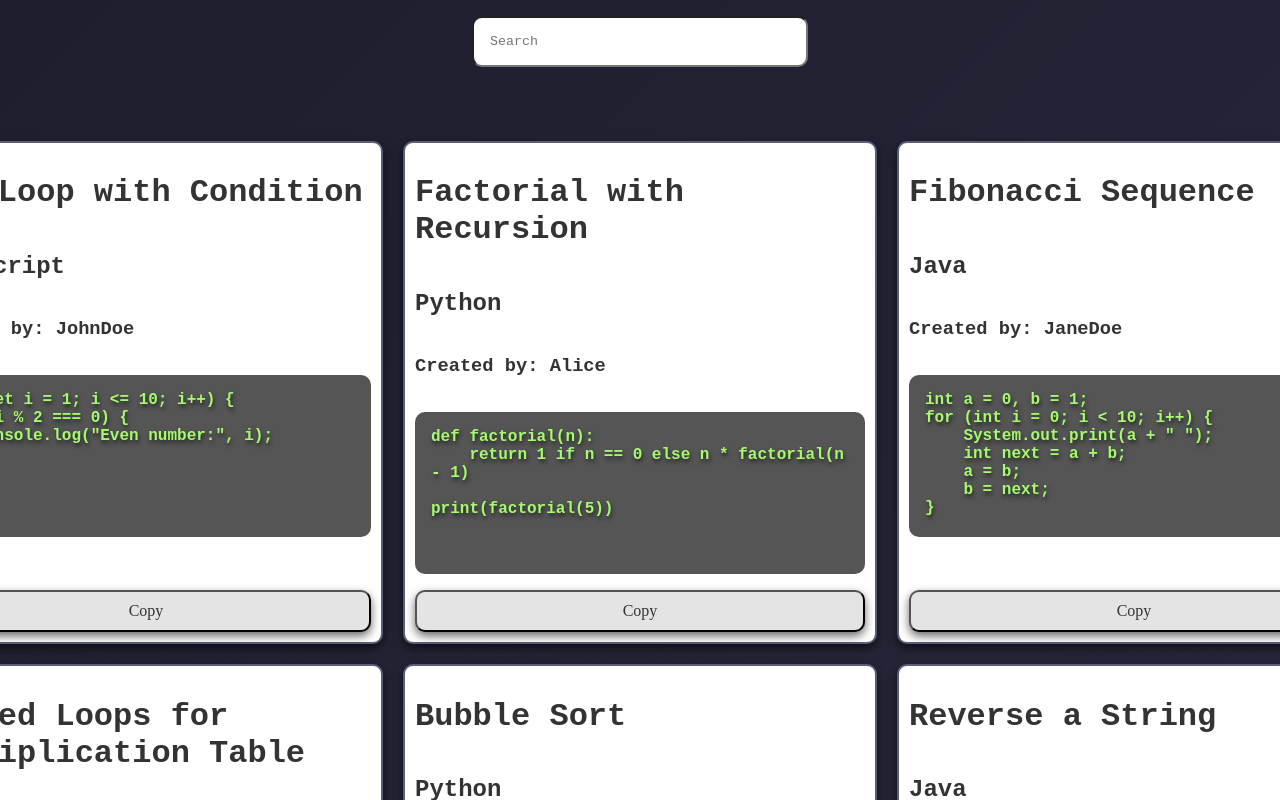
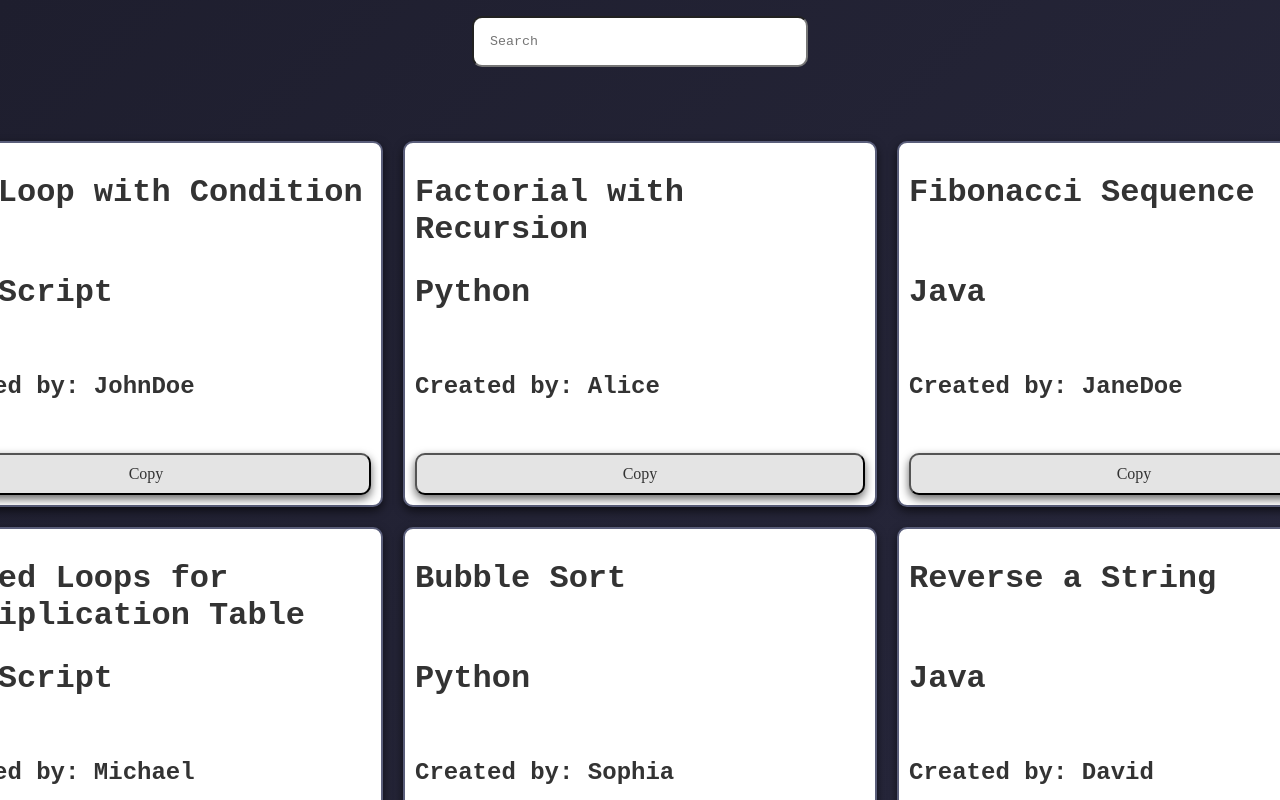
Before and after one commit to EmSley77/SnippetLookup, a React (Vite) app: page / in a window 1280 px wide. Shown: the top 800 px of the page. Built offline with nearby package versions, Linux system fonts and the light colour scheme.

Commit message:
fixing layout

```diff
--- a/src/Components/App.jsx
+++ b/src/Components/App.jsx
@@ -6,14 +6,13 @@ export default function App() {
 
   const [data, setData] = useState([])
   const [isCopied, setIsCopied] = useState(false)
-  const [snippetIndex, setSnippetIndex] = useState(null)
+  const [snippetId, setSnippetId] = useState(null)
   const [searchInput, setSearchInput] = useState(null)
 
 
   //fetch data
   useEffect(() => {
     const fetchData = async () => {
-
       const newData = await getData();
       setData(newData)
     }
@@ -25,16 +24,16 @@ export default function App() {
   useEffect(() => {
     const timer = setTimeout(() => {
       setIsCopied(false)
-      setSnippetIndex(null)
+      setSnippetId(null)
       return () => clearTimeout(timer)
     }, 3000)
   }, [isCopied])
 
-  const handleCopyButton = async (code, index) => {
+  const handleCopyButton = async (snippet) => {
     try {
-      await navigator.clipboard.writeText(code)
+      await navigator.clipboard.writeText(snippet.code)
       setIsCopied(true)
-      setSnippetIndex(index)
+      setSnippetId(snippet.id)
     } catch (error) {
       console.error(error)
     }
@@ -78,7 +77,7 @@ export default function App() {
         </div>
         <SnippetList
           data={data}
-          snippetIndex={snippetIndex}
+          snippetId={snippetId}
           handleCopyButton={handleCopyButton}
           isCopied={isCopied}
         />
--- a/src/Components/Snippets/SnippetCard.jsx
+++ b/src/Components/Snippets/SnippetCard.jsx
@@ -1,9 +1,9 @@
 import React from 'react'
 
-export default function SnippetCard({ snippet, index, snippetIndex, handleCopyButton, isCopied }) {
+export default function SnippetCard({ snippet, snippetId, handleCopyButton, isCopied }) {
   return (
     <div
-      key={index}
+      key={snippet.id}
       style={{
         width: "450px",
         display: "flex",
@@ -17,32 +17,47 @@ export default function SnippetCard({ snippet, index, snippetIndex, handleCopyBu
         boxShadow: "0 4px 10px rgba(0, 0, 0, 0.6)", // Stronger shadow for depth
         color: "#333", // Slightly off-white for readability
       }}>
-      <h1>{snippet.title}</h1>
-      <h2>{snippet.language}</h2>
-      <h3>Created by: {snippet.user}</h3>
+      <div
+        style={{
+          display: "flex",
+          flexDirection: "column",
+          justifyContent: "space-between",
+          alignItems: "flex-start"
+        }}>
 
-      <pre
+        <span style={{height:"100px"}}>
+          <h1 style={{ flex: 1 }}>{snippet.title}</h1>
+        </span>
+        <span style={{height:"100px"}}>
+          <h1 style={{ flex: 1 }}>{snippet.language}</h1>
+        </span>
+        <span style={{height:"100px"}}>
+          <h2 style={{ flex: 1 }}>Created by: {snippet.user}</h2>
+        </span>
+      </div>
+
+      {/*       <pre
         style={{
-          height:"130px",
-          overflowY:"scroll",
-          fontSize:"1rem",
+          height: "130px",
+          overflowY: "scroll",
+          fontSize: "1rem",
           fontWeight: "700",
           backgroundColor: "#555",
           padding: "1rem",
           borderRadius: "10px",
           color: "#a6fa6e",
-          textShadow:"1px 3px 4px #222",
+          textShadow: "1px 3px 4px #222",
           overflowWrap: "break-word",
           whiteSpace: "pre-wrap",
           wordBreak: "break-word"
-        }}>{snippet.code}</pre>
+        }}>{snippet.code}</pre> */}
 
       <button
         style={{
           marginTop: "auto"
         }}
-        onClick={() => handleCopyButton(snippet.code, index)}>
-        {isCopied && index === snippetIndex ? "Copied" : "Copy"}
+        onClick={() => handleCopyButton(snippet)}>
+        {isCopied && snippetId === snippet.id ? "Copied" : "Copy"}
       </button>
     </div>
   )
--- a/src/Components/Snippets/SnippetList.jsx
+++ b/src/Components/Snippets/SnippetList.jsx
@@ -1,31 +1,30 @@
 import React from 'react'
 import SnippetCard from './SnippetCard.jsx'
 
-export default function SnippetList({ data, snippetIndex, handleCopyButton, isCopied }) {
+export default function SnippetList({ data, snippetId, handleCopyButton, isCopied }) {
   return (
     <div
       style={{
-        display:"flex",
-        justifyContent:"center",
-        alignItems:"center",
+        display: "flex",
+        justifyContent: "center",
+        alignItems: "center",
         maxWidth: "1000px",
-        width:"100%",
-        margin:"0 auto"
+        width: "100%",
+        margin: "0 auto"
       }}>
 
       <div
         style={{
-          marginTop:"3em",
+          marginTop: "3em",
           display: "grid",
           gridTemplateColumns: "repeat(3, 1fr)",
         }}>
 
-        {data.map((snippet, index) => (
+        {data.map((snippet) => (
           <SnippetCard
+            snippetId={snippetId}
             isCopied={isCopied}
             snippet={snippet}
-            index={index}
-            snippetIndex={snippetIndex}
             handleCopyButton={handleCopyButton}
           />
         ))}
--- a/src/Data/data.json
+++ b/src/Data/data.json
@@ -1,62 +1,82 @@
 [
     {
+        "id": 1,
         "title": "For Loop with Condition",
         "language": "JavaScript",
         "user": "JohnDoe",
+        "description": "A simple for loop that prints even numbers between 1 and 10.",
         "code": "for (let i = 1; i <= 10; i++) {\n  if (i % 2 === 0) {\n    console.log(\"Even number:\", i);\n  }\n}"
     },
     {
+        "id": 2,
         "title": "Factorial with Recursion",
         "language": "Python",
         "user": "Alice",
+        "description": "A recursive function to calculate the factorial of a number.",
         "code": "def factorial(n):\n    return 1 if n == 0 else n * factorial(n - 1)\n\nprint(factorial(5))"
     },
     {
+        "id": 3,
         "title": "Fibonacci Sequence",
         "language": "Java",
         "user": "JaneDoe",
+        "description": "Generates the first 10 numbers in the Fibonacci sequence using iteration.",
         "code": "int a = 0, b = 1;\nfor (int i = 0; i < 10; i++) {\n    System.out.print(a + \" \");\n    int next = a + b;\n    a = b;\n    b = next;\n}"
     },
     {
+        "id": 4,
         "title": "Nested Loops for Multiplication Table",
         "language": "JavaScript",
         "user": "Michael",
+        "description": "Uses nested loops to print a multiplication table for numbers 1 to 5.",
         "code": "for (let i = 1; i <= 5; i++) {\n  for (let j = 1; j <= 5; j++) {\n    console.log(`${i} x ${j} = ${i * j}`);\n  }\n}"
     },
     {
+        "id": 5,
         "title": "Bubble Sort",
         "language": "Python",
         "user": "Sophia",
+        "description": "Implements the Bubble Sort algorithm to sort an array in ascending order.",
         "code": "def bubble_sort(arr):\n    for i in range(len(arr)):\n        for j in range(len(arr) - i - 1):\n            if arr[j] > arr[j + 1]:\n                arr[j], arr[j + 1] = arr[j + 1], arr[j]\n    return arr\n\nprint(bubble_sort([5, 3, 8, 1, 2]))"
     },
     {
+        "id": 6,
         "title": "Reverse a String",
         "language": "Java",
         "user": "David",
+        "description": "Reverses a given string using StringBuilder.",
         "code": "String str = \"Hello\";\nString reversed = new StringBuilder(str).reverse().toString();\nSystem.out.println(reversed);"
     },
     {
+        "id": 7,
         "title": "Map and Filter Example",
         "language": "JavaScript",
         "user": "Emma",
+        "description": "Filters even numbers from an array and squares them using map and filter.",
         "code": "const numbers = [1, 2, 3, 4, 5];\nconst squaredEvens = numbers.filter(n => n % 2 === 0).map(n => n * n);\nconsole.log(squaredEvens);"
     },
     {
+        "id": 8,
         "title": "Check for Prime Numbers",
         "language": "Python",
         "user": "Olivia",
+        "description": "Checks whether a number is prime using trial division.",
         "code": "def is_prime(n):\n    if n < 2:\n        return False\n    for i in range(2, int(n ** 0.5) + 1):\n        if n % i == 0:\n            return False\n    return True\n\nprint(is_prime(19))"
     },
     {
+        "id": 9,
         "title": "Binary Search Algorithm",
         "language": "Java",
         "user": "Lucas",
+        "description": "Performs a binary search on a sorted array to find a target element.",
         "code": "int binarySearch(int arr[], int target) {\n    int left = 0, right = arr.length - 1;\n    while (left <= right) {\n        int mid = left + (right - left) / 2;\n        if (arr[mid] == target)\n            return mid;\n        if (arr[mid] < target)\n            left = mid + 1;\n        else\n            right = mid - 1;\n    }\n    return -1;\n}"
     },
     {
+        "id": 10,
         "title": "Reduce Function for Sum",
         "language": "JavaScript",
         "user": "Ethan",
+        "description": "Uses the reduce function to sum all elements in an array.",
         "code": "const numbers = [1, 2, 3, 4, 5];\nconst sum = numbers.reduce((acc, curr) => acc + curr, 0);\nconsole.log(sum);"
     }
 ]
```
